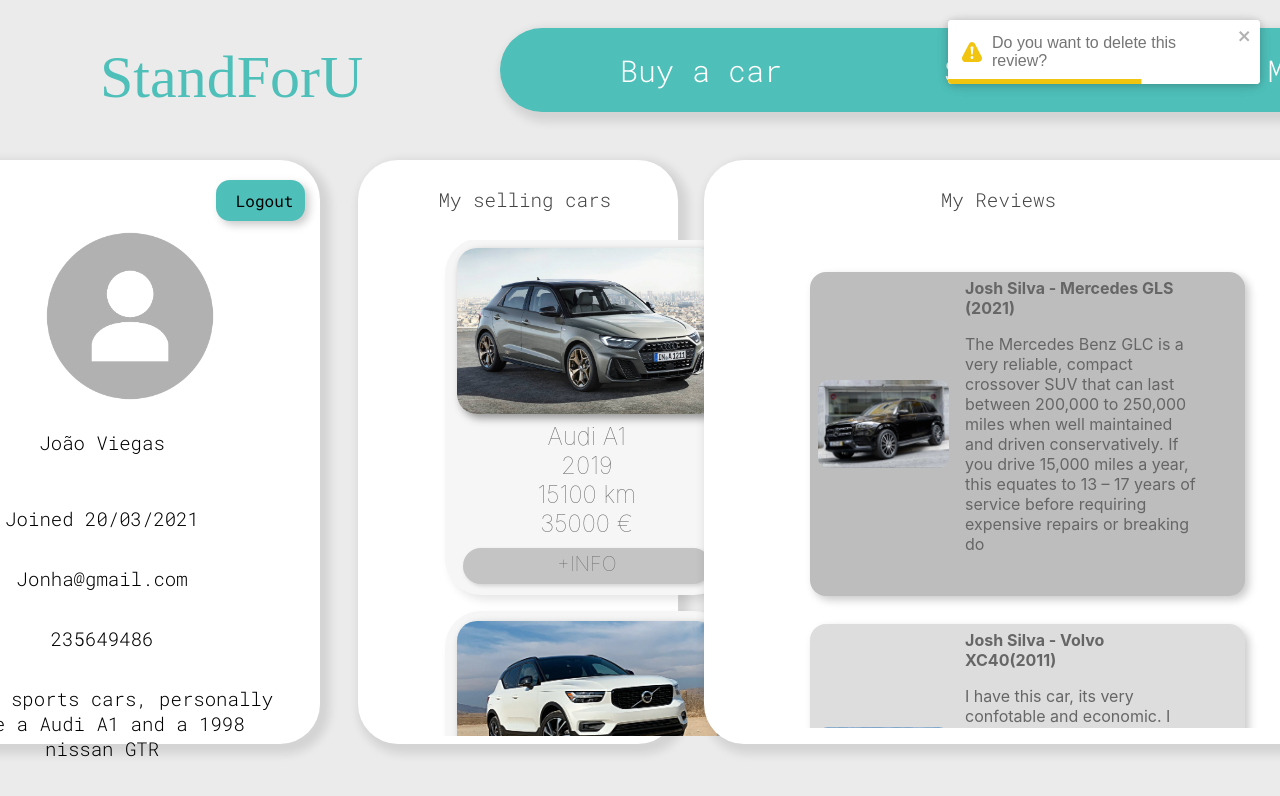
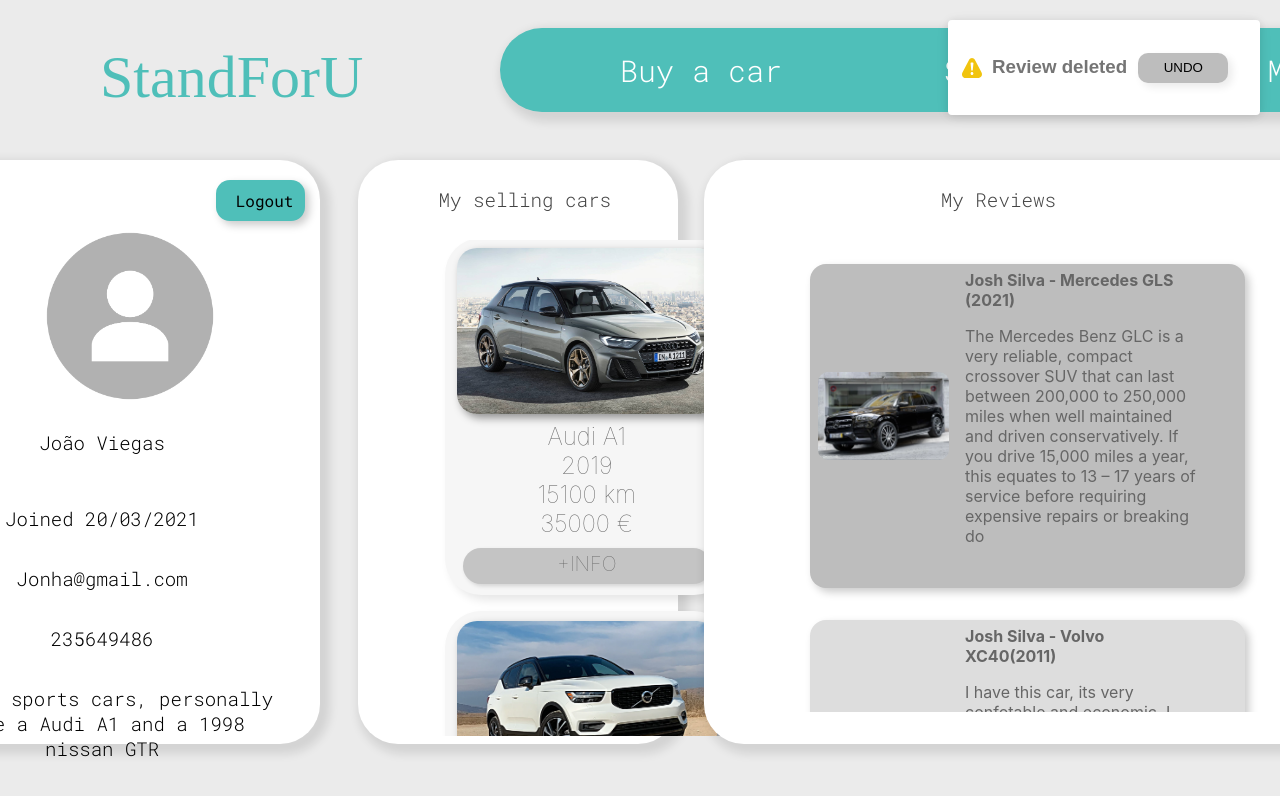
Before and after one commit to JoaoantonioViegas/StandForU, a React (Create React App) app in the folder standforu/: page /profile in a window 1280 px wide. Both pictures are taken after a click on the icon 1228 px from the left and 384 px from the top of the page. Shown: the top 796 px of the page. Built offline with nearby package versions, Linux system fonts and the light colour scheme; some icons are missing; a web font is replaced by a local one.

Commit message:
Popups and stuff

```diff
--- a/standforu/src/components/layout/CarAd.css
+++ b/standforu/src/components/layout/CarAd.css
@@ -73,7 +73,7 @@
     font-family: 'Roboto Mono';
     font-weight: normal;
     font-size: large;
-    line-height: 22px;
+    line-height: 10px;
 
 }
 .car-description{
@@ -87,9 +87,10 @@
 
 .carAd-image{
     width: 100%;
-    height: 340px;
+    height: 326px;
     align-self: flex-center;
-    margin-bottom: 2vh;
+    margin-top: 1vh;
+    margin-bottom: 1vh;
     object-fit: cover;
     border-radius: 20px;
     box-shadow: 4px 4px 8px rgba(0, 0, 0, 0.411);
@@ -97,6 +98,7 @@
 
 .stand-image{
     position: inherit;
+    margin-top: 10px;
     width: 94%;
     height: 280px;
     object-fit: cover;
@@ -147,7 +149,7 @@
 
 .backButton{
     position: absolute;
-    left: 2vw;
+    left: 3vw;
     top:-10vh;
     background:transparent;
     border: none;
--- a/standforu/src/components/layout/CarAd.js
+++ b/standforu/src/components/layout/CarAd.js
@@ -8,6 +8,7 @@ import Star from './Star';
 import evaluation from '../../images/Rectangle_1.svg'
 
 function CarAd({closeAd, visible, opacity, transition, carObject}) {
+
     const [random, setRandom] = useState(Math.floor(Math.random() * 5) + 1);
     const escFunction = useCallback((event) => {
         if (event.keyCode === 27) {
@@ -19,11 +20,11 @@ function CarAd({closeAd, visible, opacity, transition, carObject}) {
       }, []);
 
     useEffect(() => {
-    document.addEventListener("keydown", escFunction);
+        document.addEventListener("keydown", escFunction);
 
-    return () => {
-        document.removeEventListener("keydown", escFunction);
-    };
+        return () => {
+            document.removeEventListener("keydown", escFunction);
+        };
     }, [escFunction]);
 
     const[openReview, setOpenReview] = useState(false);
@@ -60,7 +61,7 @@ function CarAd({closeAd, visible, opacity, transition, carObject}) {
             </div>
             <div className='middle-container'>
                 <div className='car-description'>
-                    <h1 className='car-name'>{carObject.marca + " " + carObject.modelo}</h1>
+                    <h2 className='car-name'>{carObject.marca + " " + carObject.modelo}</h2>
                     <Star stars={random}/>
                     {/* <img className='siteevaluation' src={evaluation}/> */}
                     {/* <h1 className="Ourevaluation">Our evaluation</h1>
--- a/standforu/src/components/layout/Embed_reviews.css
+++ b/standforu/src/components/layout/Embed_reviews.css
@@ -23,6 +23,17 @@
     margin: 0;
 }
 
+.undo-btn{
+    border-radius: 10px;
+    border-width: 0;
+    width: 90px;
+    height: 30px;
+    cursor: pointer;
+    box-shadow: 4px 4px 8px rgba(0, 0, 0, 0.082);
+    background-color: #bdbdbd;
+    margin-left: 6px;
+}
+
 .embed{
     display: grid;
     grid-template-columns: 4fr 8fr 1fr;
--- a/standforu/src/components/layout/Embed_reviews.js
+++ b/standforu/src/components/layout/Embed_reviews.js
@@ -5,14 +5,17 @@ import { Icon } from '@iconify/react';
 import { motion } from "framer-motion";
 import {ToastContainer,toast,Zoom,Bounce} from 'react-toastify';
 import 'react-toastify/dist/ReactToastify.css';
-import axios from "axios";
 
 function Embed_reviews(props) {
     const {icon,title, description, image} = props;
+
     console.log(image)
     const [iconStyle, setIconStyle] = React.useState('');
     const [revShow, setRevShow] = React.useState(true);
     const [value,setvalue] = React.useState(randomNumberInRange(10,300));
+
+    const toastId = React.useRef(null);
+
     React.useEffect(() => {
         if (icon === 'trash'){
             setIconStyle('trash');
@@ -25,11 +28,38 @@ function Embed_reviews(props) {
         }
     }, [icon]);
 
+    const Undo = ({ onUndo, closeToast }) => {
+        const handleClick = () => {
+            console.log('Undo clicked');
+            setRevShow(true);
+            closeToast();
+        };
+
+        return (
+          <div>
+            <h3>
+              Review deleted <button onClick={handleClick} className='undo-btn'>UNDO</button>
+            </h3>
+          </div>
+        );
+      };
+
     const trash = () => {
         setRevShow(!revShow);
         //toast warning are u sure?
-        toast.warn("Do you want to delete this review?");
+        toast.warning(<Undo></Undo>, {
+            position: "top-right",
+            autoClose: 2000,
+            hideProgressBar: true,
+            closeButton: false,
+            closeOnClick: false,
+            pauseOnHover: false,
+            draggable: false,
+        })
+
     }
+
+
     function toheart(){
         setIconStyle('heart');
         setvalue(value-1);
--- a/standforu/src/components/layout/Star.js
+++ b/standforu/src/components/layout/Star.js
@@ -6,7 +6,7 @@ function Star(props){
 
         return (
             <div className='star'>
-                <h1 className="reviewsevaluation">Reviews Evaluation</h1>
+                <h1 className="reviewsevaluation" style={{fontWeight:'bold'}}>Reviews Evaluation</h1>
                 <div className="estrelas">
                     {props.stars>=1 &&<Icon  className="umestrela" icon="ant-design:star-filled" color="#ffd233" height="20" />}
                     {props.stars>=2 &&<Icon className="doisestrela" icon="ant-design:star-filled" color="#ffd233" height="20" />}
--- a/standforu/src/components/pages/Home.css
+++ b/standforu/src/components/pages/Home.css
@@ -31,7 +31,7 @@
     position: absolute;
     margin-top: 23vh;
     width: 90vw;
-    height: 72.8vh;
+    height: 73vh;
     bottom: 10px;
     padding: 80px;
     padding-top: 3vh;
--- a/standforu/src/components/pages/Makeareview.js
+++ b/standforu/src/components/pages/Makeareview.js
@@ -10,7 +10,15 @@ function Makeareview(props) {
     e.preventDefault();
     //verificar que o input brand, model, year, review não estão vazios
     if(document.getElementById('brand').value === "" || document.getElementById('model').value === "" || document.getElementById('year').value === "" || document.getElementById('review').value === ""){
-      toast.error('Please fill all the fields');
+      toast.error('Please fill all the fields', {
+        position: "top-right",
+        autoClose: 1300,
+        hideProgressBar: true,
+        closeOnClick: true,
+        pauseOnHover: false,
+        draggable: true,
+        progress: undefined,
+        });
     }else{
       toast.success("Review added successfully");
       navigate(`/`);
--- a/standforu/src/components/pages/Profile.css
+++ b/standforu/src/components/pages/Profile.css
@@ -305,15 +305,16 @@ color: #444444;
 .CommentsProfile{
     position: absolute;
     width: 34vw;
-    height: 55vh;
+    height: 60vh;
     top:9vh;
     left: 2vw;
-    padding: 80px;
+    padding-left: 80px;
+    padding-right: 80px;
     padding-top: 0vh;
-    padding-bottom: 7vh;
+    /* padding-bottom: 7vh; */
     display: grid;
     grid-column-gap: 1rem;
-    grid-row-gap: 1rem;
+    /* grid-row-gap: 1rem; */
     justify-items: center;
     overflow-x: hidden;
     /* border-style: solid; */
@@ -321,8 +322,7 @@ color: #444444;
 
 .CommentsProfile > div{
 background: #bdbdbd;
-margin-top: 12px;
-/* margin-bottom: 12px; */
+margin-bottom: 2rem;
 padding-left: 1vh;
 border-radius: 2vh;
 box-shadow: 4px 4px 8px rgba(0, 0, 0, 0.211);
--- a/standforu/src/components/pages/Profile.js
+++ b/standforu/src/components/pages/Profile.js
@@ -26,7 +26,6 @@ function Profile (props){
     const handleLogout = (e) => {
         e.preventDefault();
         props.setLoggedIn(false);
-        toast.success("Logged out successfully!");
         // redirect to /profile using Navigate
         navigate(`/`);
     }
@@ -48,7 +47,7 @@ function Profile (props){
 
       const listComments = array.map((item,key) =>
           <div key={key}>
-              <Embed_reviews icon ={'trash'} title={item.title} description ={item.description} image={item.imagem}/>
+              <Embed_reviews icon ={'trash'} title={item.title} description ={item.description} image={item.imagem} margin={true}/>
           </div>
       );
 
@@ -83,7 +82,7 @@ function Profile (props){
 
     return (
         <div className="profilepage">
-            <ToastContainer/>
+            {/* <ToastContainer/> */}
             <Navbar link="profile" loggedIn={props.loggedIn}/>
             <div className="profile">
                 <img src={fotoperfil} className="fotoperfil"/>
--- a/standforu/src/components/pages/login.js
+++ b/standforu/src/components/pages/login.js
@@ -6,7 +6,6 @@ import {Link, useNavigate} from 'react-router-dom';
 import { Icon } from '@iconify/react';
 import {ToastContainer,toast,Zoom,Bounce} from 'react-toastify';
 import 'react-toastify/dist/ReactToastify.css';
-import axios from "axios";
 
 
 
@@ -20,7 +19,6 @@ function Login ({loggedIn, setLoggedIn}){
                 setLoggedIn(true);
                 // redirect to /profile using Navigate
                 navigate(`/profile`);
-                toast.success("Logged in succesfully")
             } else {
                 toast.error("Wrong username or password!");
             }
@@ -42,7 +40,6 @@ function Login ({loggedIn, setLoggedIn}){
             setLoggedIn(true);
             // redirect to /profile using Navigate
             navigate(`/profile`);
-            toast.success("login succesfully");
         } else {
             toast.error("Wrong username or password!");
         }
@@ -54,7 +51,6 @@ function Login ({loggedIn, setLoggedIn}){
     var color_var = "#FFFFFF";
     return (
         <div className="loginpage">
-            <ToastContainer/>
             <Navbar link="login" loggedIn={loggedIn}/>
             <div id="split_left">
                 <div className="left-login">
--- a/standforu/src/index.js
+++ b/standforu/src/index.js
@@ -6,9 +6,9 @@ import reportWebVitals from './reportWebVitals';
 
 const root = ReactDOM.createRoot(document.getElementById('root'));
 root.render(
-  <React.StrictMode>
+
     <App />
-  </React.StrictMode>
+
 );
 
 // If you want to start measuring performance in your app, pass a function
```
